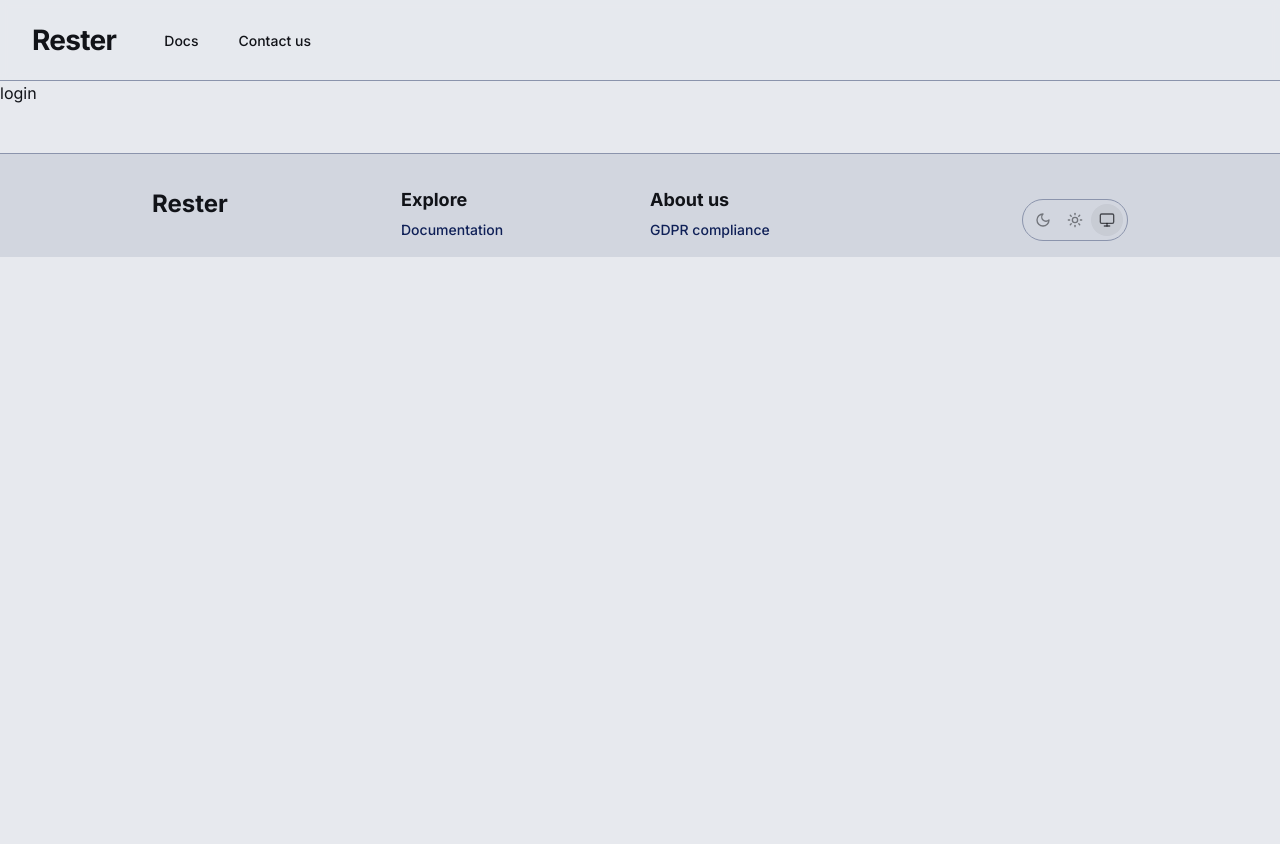
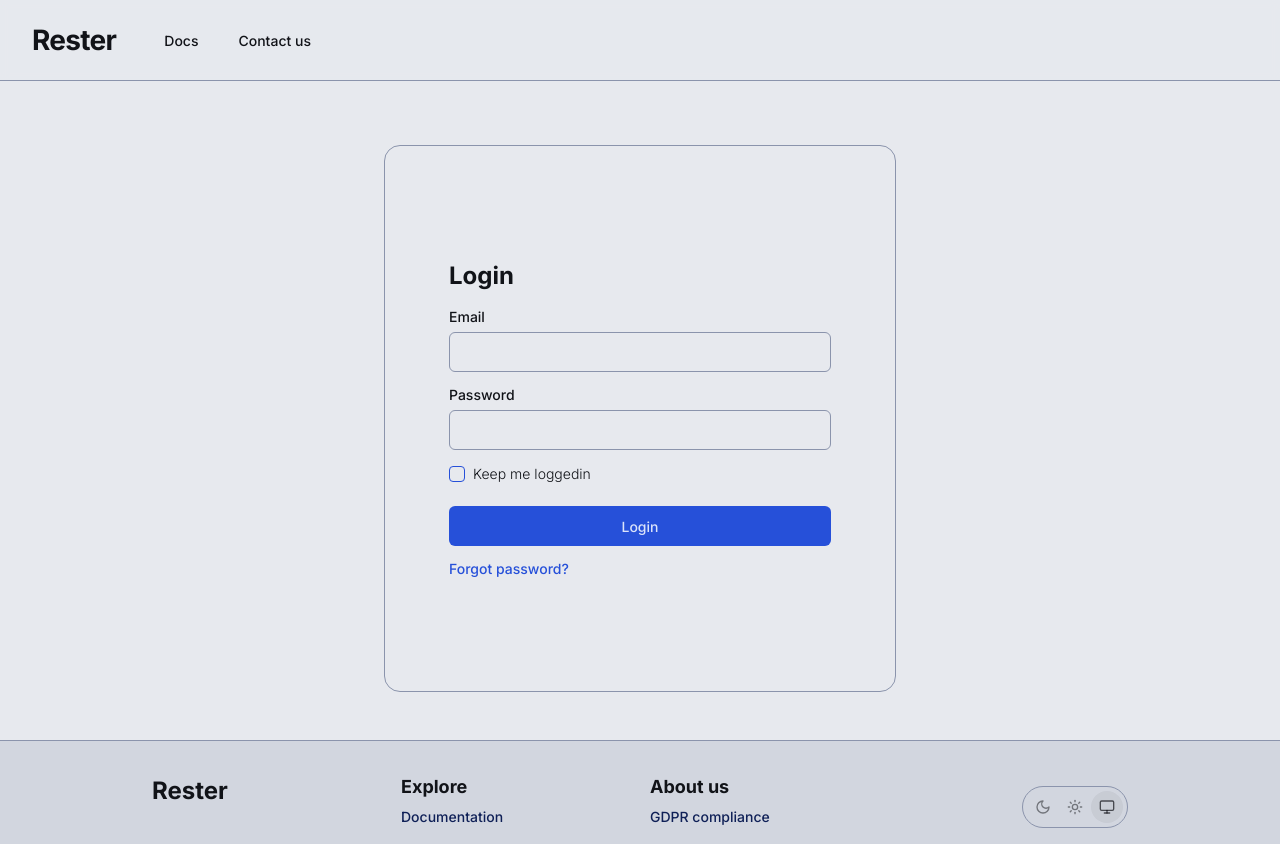
Before and after one commit to JoarM/reseter-2, a Next.js app: page /login in a window 1280 px wide. Before the commit the page ends 800 px from the top, so only its background shows below. Built offline with nearby package versions, Linux system fonts and the light colour scheme.

Commit message:
added signup and login page

```diff
--- a/app/(home)/layout.tsx
+++ b/app/(home)/layout.tsx
@@ -35,7 +35,7 @@ export default function HomeLayout({
                         <h3 className="text-lg font-bold">Explore</h3>
                         <ul className="mt-1">
                             <li>
-                                <a href="/docs" className="text-blue-two underline-offset-4 hover:underline text-sm font-medium">Documentation</a>
+                                <Link href="/docs" className="text-blue-two underline-offset-4 hover:underline text-sm font-medium">Documentation</Link>
                             </li>
                         </ul>
                     </div>
@@ -44,7 +44,7 @@ export default function HomeLayout({
                     <h3 className="text-lg font-bold">About us</h3>
                         <ul className="mt-1">
                             <li>
-                                <a href="/gdpr" className="text-blue-two underline-offset-4 hover:underline text-sm font-medium">GDPR compliance</a>
+                                <Link href="/gdpr" className="text-blue-two underline-offset-4 hover:underline text-sm font-medium">GDPR compliance</Link>
                             </li>
                         </ul>
                     </div>
--- a/app/(home)/login/page.tsx
+++ b/app/(home)/login/page.tsx
@@ -1,7 +1,30 @@
+import { Button } from "@/components/ui/button";
+import { Checkbox } from "@/components/ui/checkbox";
+import { Input } from "@/components/ui/input";
+import { Label } from "@/components/ui/label";
+import Link from "next/link";
+
 export default function Login() {
     return (
-        <>
-            login
-        </>
+        <div className="px-4">
+            <form className="mx-auto sm:px-16 px-8 py-28 rounded-2xl border border-border max-w-lg mt-16">
+                <h1 className="font-bold text-2xl">Login</h1>
+
+                <Label className="mt-4 block" htmlFor="mail">Email</Label>
+                <Input className="mt-2" id="mail" name="mail" />
+
+                <Label className="mt-4 block" htmlFor="password">Password</Label>
+                <Input className="mt-2" type="password" id="password" name="password" />
+
+                <div className="mt-4 flex gap-2 items-center">
+                    <Checkbox id="keep-logged-in" name="keep-logged-in" />
+                    <Label htmlFor="keep-logged-in" className="font-light">Keep me loggedin</Label>
+                </div>
+
+                <Button className="mt-6 w-full">Login</Button>
+
+                <Link href="/reset-password" className="font-medium mt-3 text-sm text-primary underline-offset-4 hover:underline block">Forgot password?</Link>
+            </form>
+        </div>
     )
 }
--- a/app/(home)/signup/page.tsx
+++ b/app/(home)/signup/page.tsx
@@ -0,0 +1,35 @@
+import { Button } from "@/components/ui/button";
+import { Checkbox } from "@/components/ui/checkbox";
+import { Input } from "@/components/ui/input";
+import { Label } from "@/components/ui/label";
+import Link from "next/link";
+
+export default function Signup() {
+    return (
+        <div className="px-4">
+            <form className="mx-auto sm:px-16 px-8 py-16 rounded-2xl border border-border max-w-lg mt-16">
+                <h1 className="font-bold text-2xl">Sign up</h1>
+
+                <Label className="mt-4 block" htmlFor="name">Display name</Label>
+                <Input className="mt-2" id="name" name="name" />
+
+                <Label className="mt-4 block" htmlFor="mail">Email</Label>
+                <Input className="mt-2" id="mail" name="mail" />
+
+                <Label className="mt-4 block" htmlFor="password">Password</Label>
+                <Input className="mt-2" type="password" id="password" name="password" />
+
+                <div className="mt-4 flex gap-2 items-center">
+                    <Checkbox id="show-password" />
+                    <Label htmlFor="show-password" className="font-light">Show password</Label>
+                </div>
+
+                <Button className="mt-6 w-full">Sign up</Button>
+
+                <span className="font-medium text-sm block mt-3">
+                    Have an account? <Link href="/reset-password" className="font-medium text-sm text-primary underline-offset-4 hover:underline">Login</Link>
+                </span>
+            </form>
+        </div>
+    )
+}
--- /dev/null
+++ b/app/route.ts
@@ -0,0 +1,5 @@
+import { redirect } from "next/navigation";
+
+export async function GET() {
+    return redirect("/home");
+}
--- a/package.json
+++ b/package.json
@@ -9,6 +9,7 @@
     "lint": "next lint"
   },
   "dependencies": {
+    "@lucia-auth/adapter-mysql": "^2.1.0",
     "@radix-ui/react-alert-dialog": "^1.0.5",
     "@radix-ui/react-avatar": "^1.0.4",
     "@radix-ui/react-checkbox": "^1.0.4",
@@ -23,6 +24,7 @@
     "class-variance-authority": "^0.7.0",
     "clsx": "^2.0.0",
     "drizzle-orm": "^0.29.0",
+    "lucia": "^2.7.4",
     "lucide-react": "^0.292.0",
     "mysql2": "^3.6.3",
     "next": "14.0.2",
--- /dev/null
+++ b/src/server/lucia.ts
@@ -0,0 +1,20 @@
+import { lucia } from "lucia";
+import { nextjs_future } from "lucia/middleware";
+import { mysql2 } from "@lucia-auth/adapter-mysql";
+import { poolConnection } from "./db";
+
+export const auth = lucia({
+	adapter: mysql2(poolConnection, {
+        user: "auth_user",
+        session: "user_session",
+        key: "user_key",
+    }),
+	env: process.env.NODE_ENV === "development" ? "DEV" : "PROD",
+	middleware: nextjs_future(),
+
+	sessionCookie: {
+		expires: false
+	}
+});
+
+export type Auth = typeof auth;
```
Also changed, not shown: src/server/schema.ts (added), 1 other file (tests, documents, lock files or other folders).
